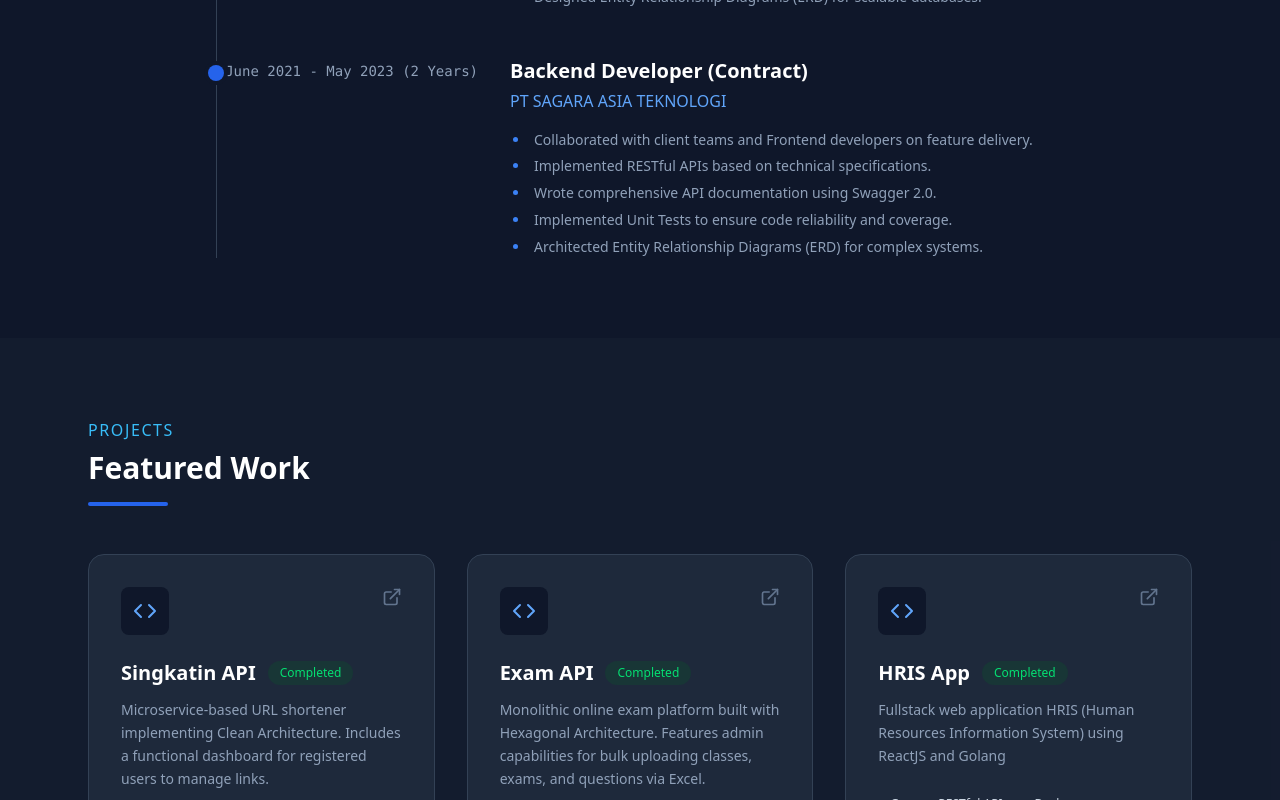
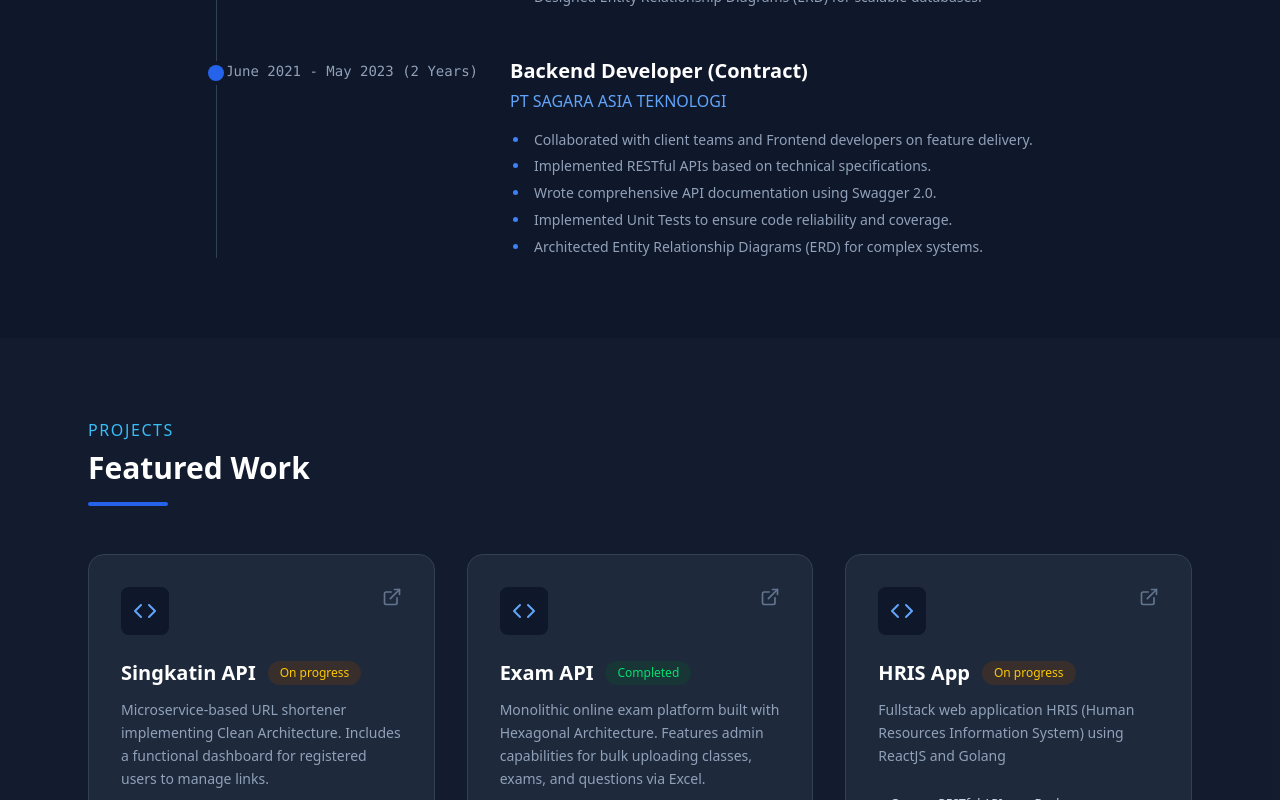
Before and after one commit to PickHD/pickfolio, a React (Vite) app: page / in a window 1280 px wide. Shown: the part 2000-2800 px from the top of the page. Built offline with nearby package versions, Linux system fonts and the light colour scheme.

Commit message:
feat: update project status & create new project entry

```diff
--- a/src/App.jsx
+++ b/src/App.jsx
@@ -96,7 +96,7 @@ const PROJECTS = [
       'Minio',
     ],
     link: LINKS.github + '/singkatin-revamp',
-    status: 'Completed',
+    status: 'On progress',
   },
   {
     title: 'Exam API',
@@ -123,6 +123,23 @@ const PROJECTS = [
       'Reverse Proxy',
     ],
     link: LINKS.github + '/hris-app',
+    status: 'On progress',
+  },
+  {
+    title: 'Pick Your Go',
+    desc: 'A powerful CLI tool to quickly scaffold production-ready Go projects with various architectural patterns. ',
+    tech: [
+      'CLI',
+      'RESTful API',
+      'Go',
+      'Boilerplate Template',
+      'Cache',
+      'Makefile',
+      'Hexagonal Architechture',
+      'Layered Architechture',
+      'Modular Architechture',
+    ],
+    link: LINKS.github + '/pick-your-go',
     status: 'Completed',
   },
 ];
```
